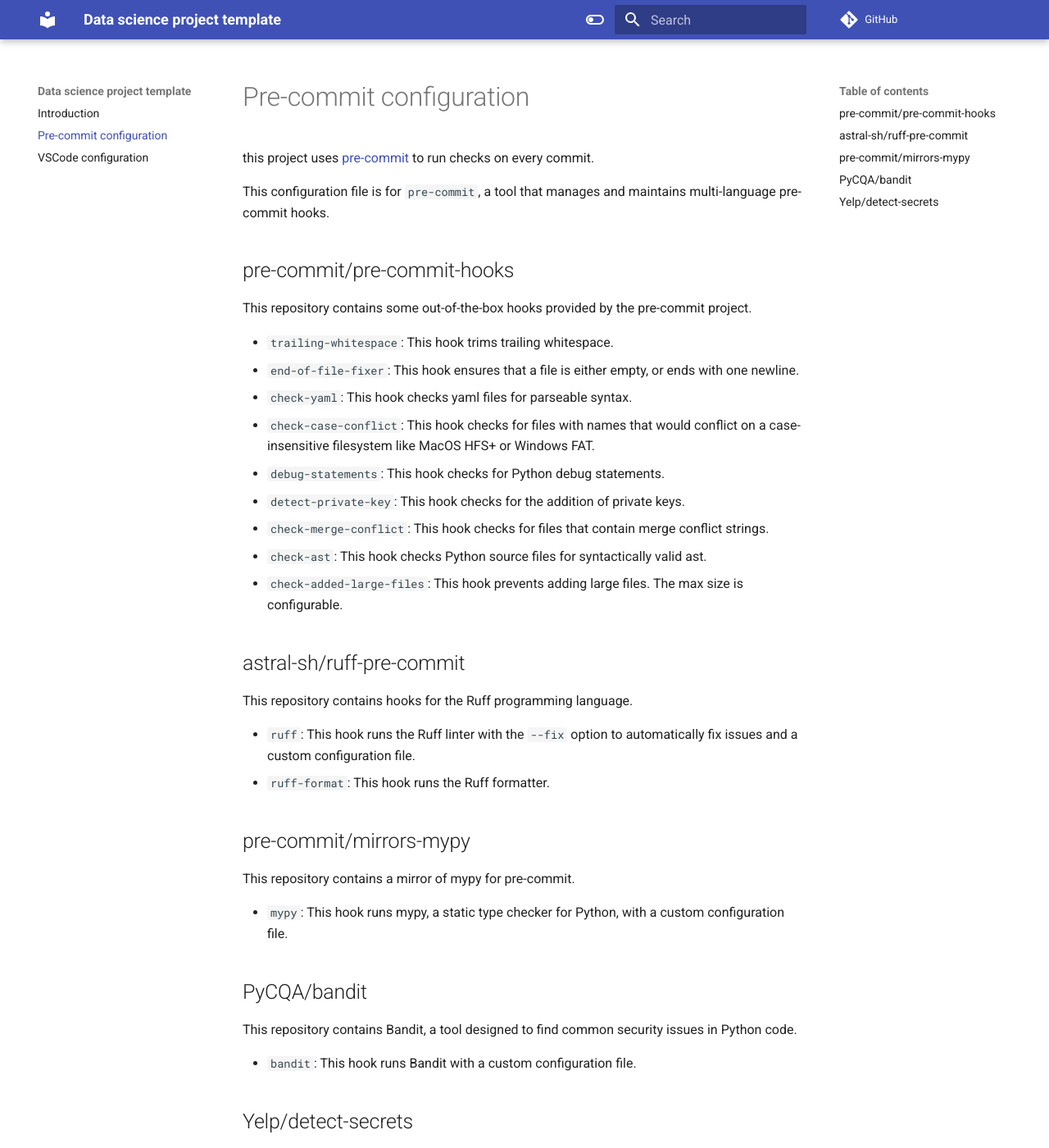
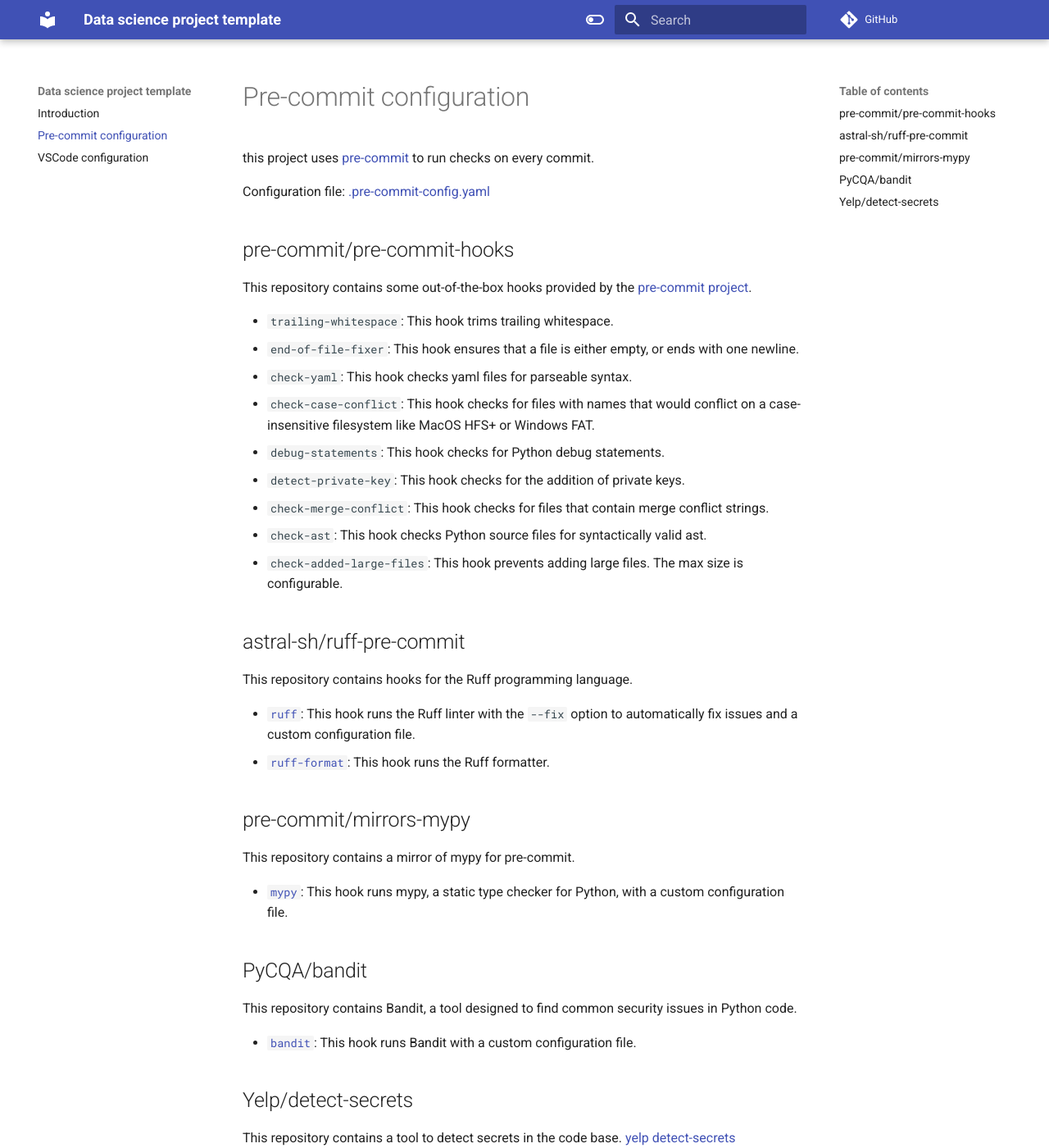
Before and after one commit to JoseRZapata/data-science-project-template, an MkDocs documentation site: the page built from docs/pre-commit.md, in a window 1280 px wide and 1400 px high. Shown: the whole window at 82% size. Built offline with MkDocs 1.6.1 and Material for MkDocs 9.7.7, drawn with Linux system fonts in a browser that asks for light colours; comment, search, counter and statistics services are not loaded.

Commit message:
📝 update pre-commit doc add links

```diff
--- a/docs/pre-commit.md
+++ b/docs/pre-commit.md
@@ -2,11 +2,11 @@
 
 this project uses [pre-commit](https://pre-commit.com/) to run checks on every commit.
 
-This configuration file is for `pre-commit`, a tool that manages and maintains multi-language pre-commit hooks.
+Configuration file: [.pre-commit-config.yaml](https://github.com/JoseRZapata/data-science-project-template/blob/main/{{cookiecutter.repo_name}}/.pre-commit-config.yaml)
 
 ## pre-commit/pre-commit-hooks
 
-This repository contains some out-of-the-box hooks provided by the pre-commit project.
+This repository contains some out-of-the-box hooks provided by the [pre-commit project](https://github.com/pre-commit/pre-commit-hooks).
 
 - `trailing-whitespace`: This hook trims trailing whitespace.
 - `end-of-file-fixer`: This hook ensures that a file is either empty, or ends with one newline.
@@ -22,24 +22,24 @@
 
 This repository contains hooks for the Ruff programming language.
 
-- `ruff`: This hook runs the Ruff linter with the `--fix` option to automatically fix issues and a custom configuration file.
-- `ruff-format`: This hook runs the Ruff formatter.
+- [`ruff`](https://docs.astral.sh/ruff/): This hook runs the Ruff linter with the `--fix` option to automatically fix issues and a custom configuration file.
+- [`ruff-format`](https://docs.astral.sh/ruff/): This hook runs the Ruff formatter.
 
 ## pre-commit/mirrors-mypy
 
 This repository contains a mirror of mypy for pre-commit.
 
-- `mypy`: This hook runs mypy, a static type checker for Python, with a custom configuration file.
+- [`mypy`](http://mypy-lang.org/): This hook runs mypy, a static type checker for Python, with a custom configuration file.
 
 ## PyCQA/bandit
 
 This repository contains Bandit, a tool designed to find common security issues in Python code.
 
-- `bandit`: This hook runs Bandit with a custom configuration file.
+- [`bandit`](https://github.com/PyCQA/bandit): This hook runs Bandit with a custom configuration file.
 
 ## Yelp/detect-secrets
 
-This repository contains a tool to detect secrets in the code base.
+This repository contains a tool to detect secrets in the code base. [yelp detect-secrets](https://github.com/Yelp/detect-secrets)
 
 - `detect-secrets`: This hook runs detect-secrets, a tool to detect secrets in the code base.
 - `detect-secrets-jupyter`: This hook runs detect-secrets specifically for Jupyter notebooks.
```
